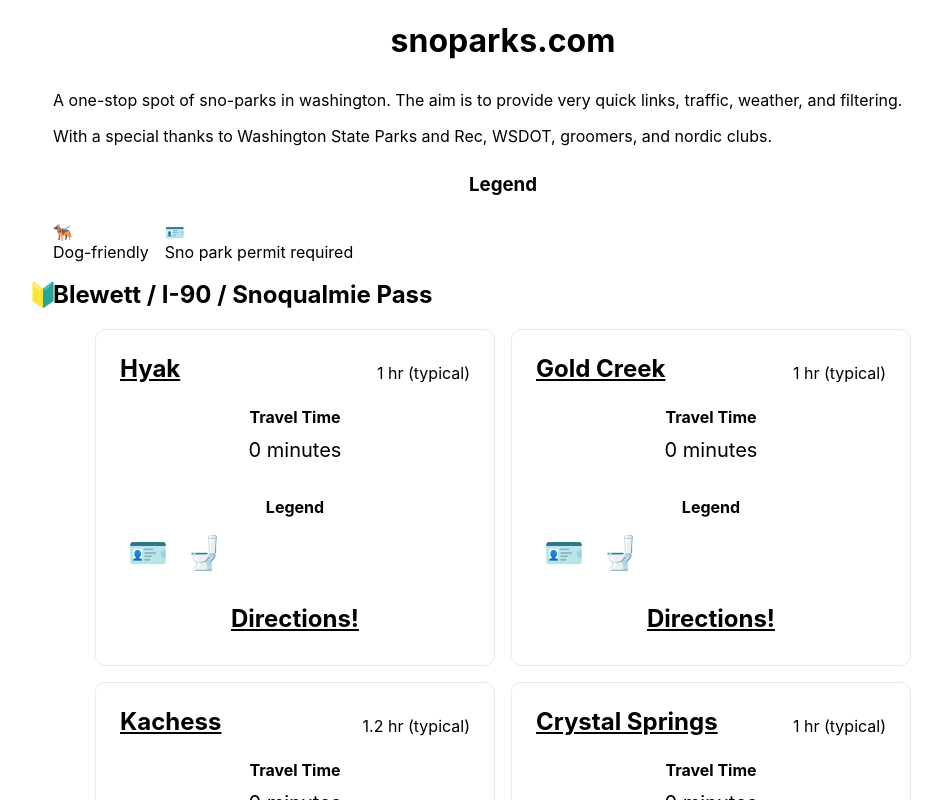
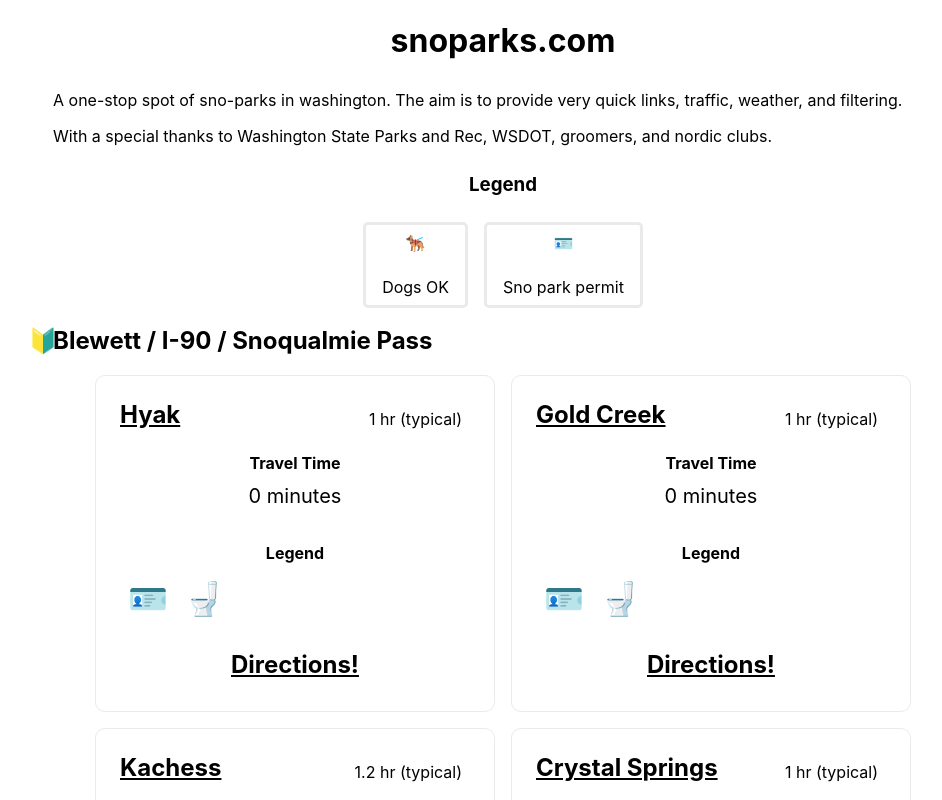
Before and after one commit to dareiff/sno-park, a Next.js app: page / in a window 1280 px wide. Shown: the top 800 px of the page, without its empty margins (137-1079 px from the left). Built offline with nearby package versions, Linux system fonts and the light colour scheme; no server answers.

Commit message:
Shorten some words, add styling to legend

```diff
--- a/pages/index.tsx
+++ b/pages/index.tsx
@@ -49,13 +49,13 @@
                             <span title="Dog friendly">🐕‍🦺</span>
                         </div>
                         <div className={styles.legendText}>
-                            <span>Dog-friendly</span>
+                            <span>Dogs OK</span>
                         </div>
                     </div>
                     <div className={styles.legendItem}>
                         <span title="Sno park permit required">🪪</span>
                         <div className={styles.legendText}>
-                            <span>Sno park permit required</span>
+                            <span>Sno park permit</span>
                         </div>
                     </div>
                 </div>
--- a/styles/Home.module.css
+++ b/styles/Home.module.css
@@ -29,11 +29,26 @@
 .legend {
     display: flex;
     flex-direction: row;
-    justify-content: flex-start;
+    justify-content: center;
     gap: 1rem;
     align-items: center;
     width: 100%;
     margin: 0.5rem 0;
+}
+
+.legendItem {
+    display: flex;
+    flex-direction: column;
+    gap: 0.5rem;
+    align-items: center;
+    border: 3px solid #eaeaea;
+    border-radius: 5px;
+}
+
+.legendItem div,
+span {
+    margin: 0.5rem;
+    border-radius: 50%;
 }
 
 .footer {
```
